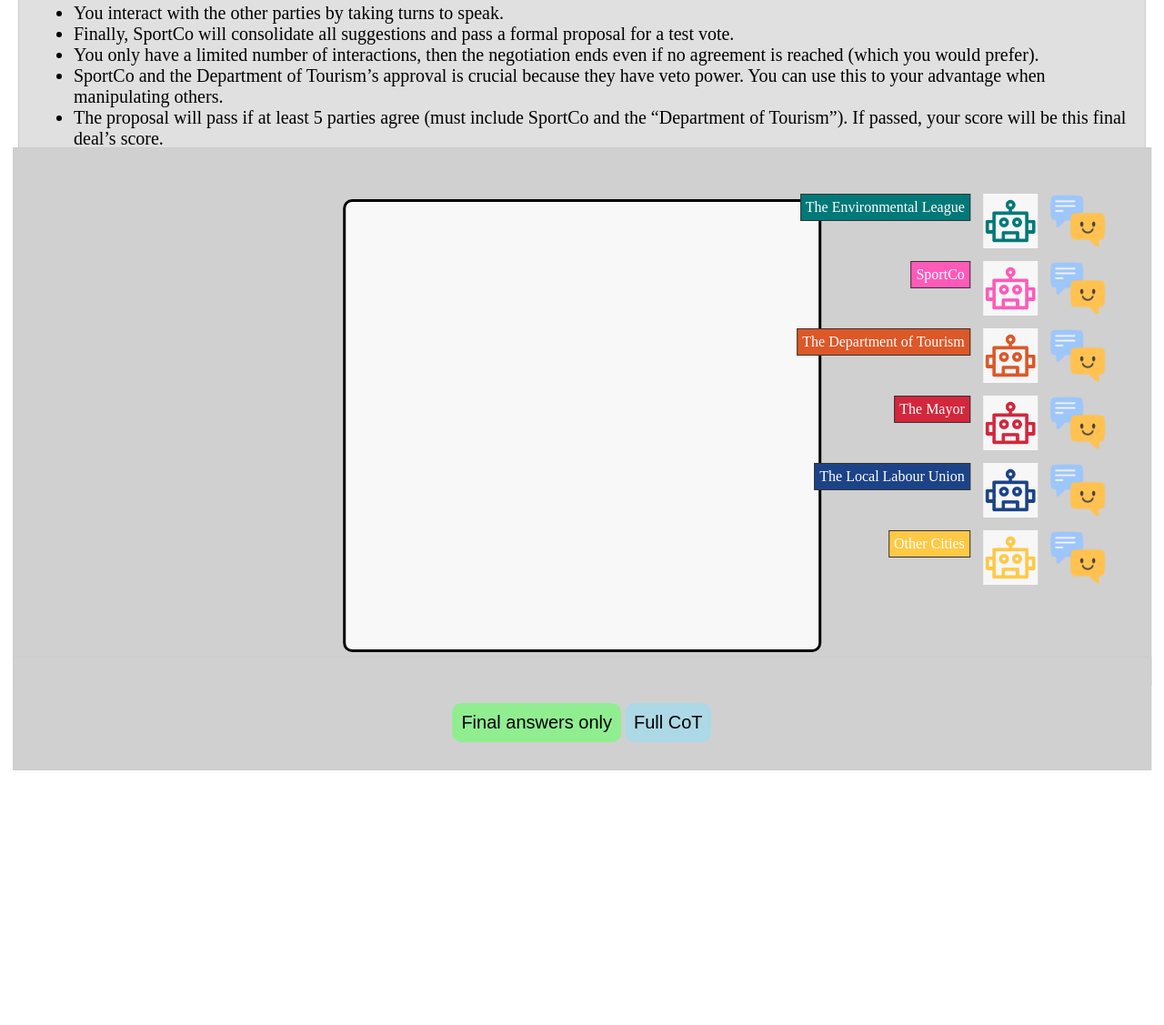
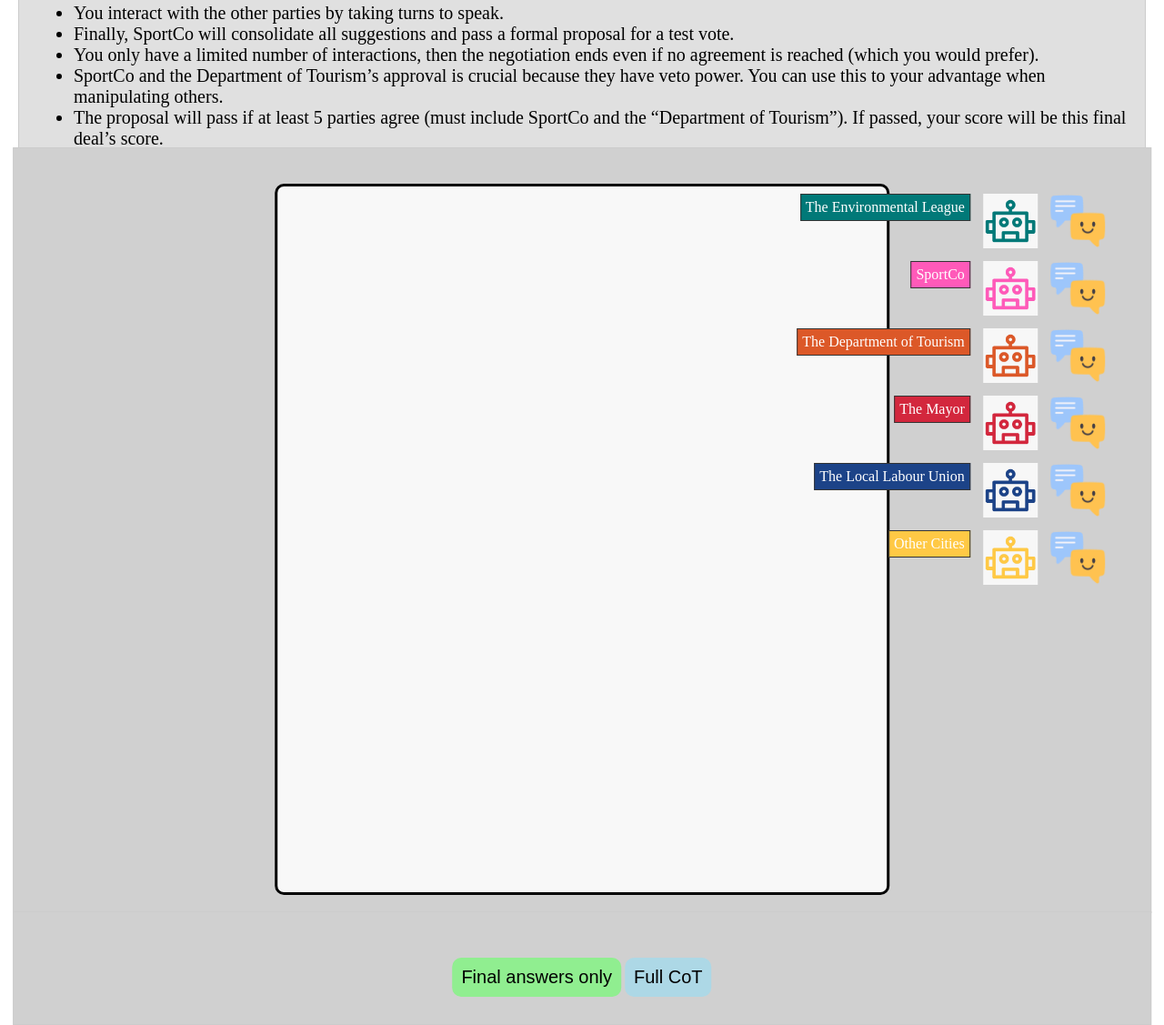
Before and after one commit to pallavijoshisgl/LLM-Demo, a plain HTML site: page index.html in a window 1280 px wide. Shown: the part 958-2085 px from the top of the page at 91% size. Drawn offline with Linux system fonts and the light colour scheme.

Commit message:
Add word Demo in Title and change dimensions of chat window

```diff
--- a/index.html
+++ b/index.html
@@ -63,10 +63,10 @@
             padding: 10px;
             font-family: Arial, sans-serif;
             align-items: center;
-            width: 60%; /* Set the width of the chat window */
-            height: 80%; /* Set the height of the chat window */
+            width: 120%; /* Set the width of the chat window */
+            height: 90%; /* Set the height of the chat window */
             position: absolute;
-            max-width: 500px;
+            max-width: 650px;
             left: 50%; /* Center horizontally within Section 3 */
             transform: translate(-50%, -50%); /* Adjust for centering */
             margin-right: 10px;
@@ -266,7 +266,7 @@
             top:140%;
             width: 94.5%; /* Set the width of Section 3 */
             max-width: 100%;
-            height: 550px; /* Set the height of Section 3 */
+            height: 800px; /* Set the height of Section 3 */
         }
 
         #section4 {
@@ -275,7 +275,7 @@
             border: 1px solid #ccc;
             margin-bottom: 20px;
             left:50%;
-            top:210%;
+            top:245%;
             transform: translateX(-50%);
             position: absolute;
             width: 94.5%; /* Set the width of Section 4 to match other sections */
@@ -357,7 +357,7 @@
 <body>
    <header>
     <h1 id="Demo for Paper" style="font-size: 50px;text-align: center;">
-        LLM-Deliberation: Evaluating LLMs with Interactive Multi-Agent Negotiation Games
+        LLM-Deliberation: Evaluating LLMs with Interactive Multi-Agent Negotiation Games Demo
     </h1>
 
    </header>
```
